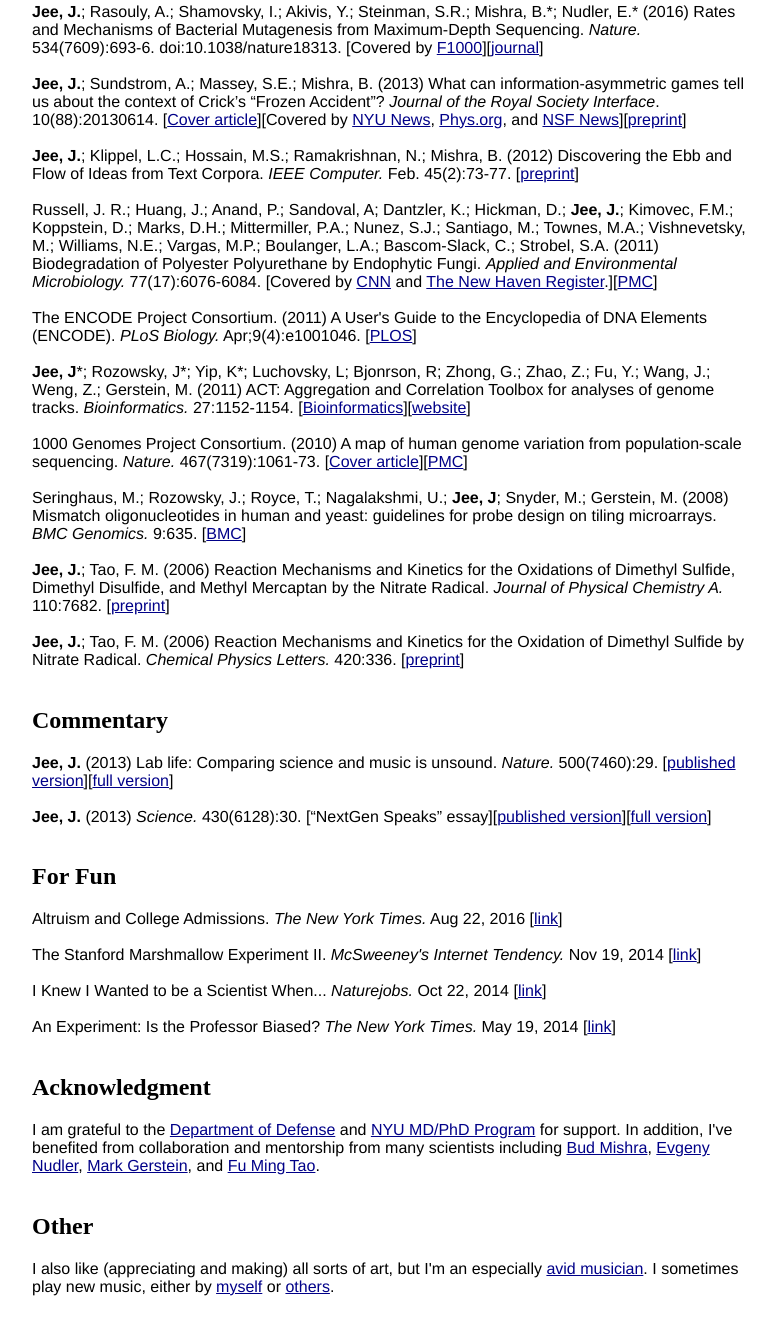
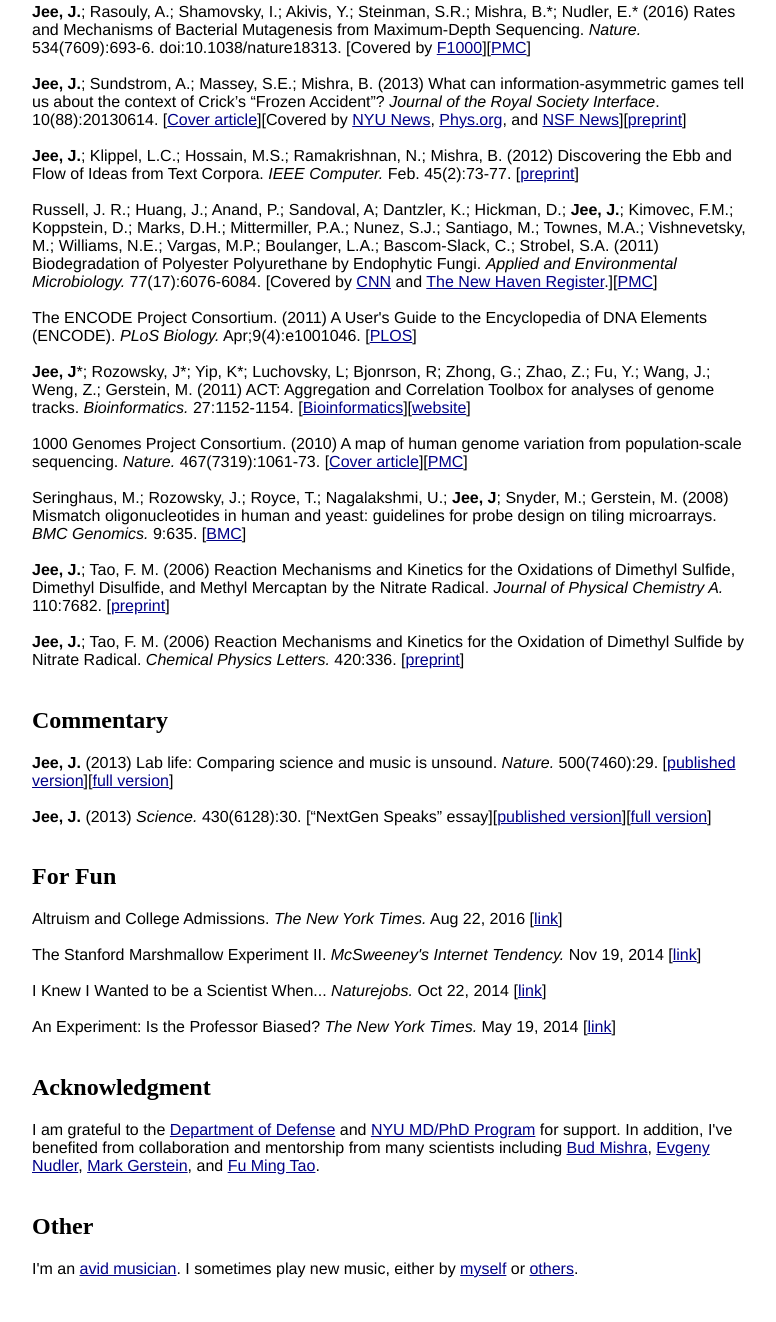
Before and after one commit to justinjee/justinjee.github.io, a plain HTML site: page index.html in a window 1280 px wide. Shown: the part 658-1980 px from the top of the page, without its empty margins (248-1024 px from the left). Drawn offline with Linux system fonts and the light colour scheme.

Commit message:
PMC version of nature paper

```diff
--- a/index.html
+++ b/index.html
@@ -37,7 +37,7 @@
 <p>I'm a <a href="https://scholar.google.com/citations?user=uOrFOugAAAAJ&hl=en">scientist</a>. Here you can find preprints or links to open access versions of all my work.</p>
 
 <h2>Research Publications</h2>
-<p><b>Jee, J.</b>; Rasouly, A.; Shamovsky, I.; Akivis, Y.; Steinman, S.R.; Mishra, B.*; Nudler, E.* (2016) Rates and Mechanisms of Bacterial Mutagenesis from Maximum-Depth Sequencing. <i>Nature.</i> 534(7609):693-6. doi:10.1038/nature18313. [Covered by <a href="http://f1000.com/prime/726446730">F1000</a>][<a href="http://www.nature.com/nature/journal/vaop/ncurrent/full/nature18313.html">journal</a>]</p><br>
+<p><b>Jee, J.</b>; Rasouly, A.; Shamovsky, I.; Akivis, Y.; Steinman, S.R.; Mishra, B.*; Nudler, E.* (2016) Rates and Mechanisms of Bacterial Mutagenesis from Maximum-Depth Sequencing. <i>Nature.</i> 534(7609):693-6. doi:10.1038/nature18313. [Covered by <a href="http://f1000.com/prime/726446730">F1000</a>][<a href="https://www.ncbi.nlm.nih.gov/pmc/articles/PMC4940094/">PMC</a>]</p><br>
 <p><b>Jee, J.</b>; Sundstrom, A.; Massey, S.E.; Mishra, B. (2013) What can information-asymmetric games tell us about the context of Crick&rsquo;s &ldquo;Frozen Accident&rdquo;? <i>Journal of the Royal Society Interface</i>. 10(88):20130614. [<a href="http://rsif.royalsocietypublishing.org/content/11/91.cover-expansion">Cover article</a>][Covered by <a href="http://www.nyu.edu/about/news-publications/news/2013/08/28/researchers-develop-model-of-near-optimal-genetic-code.html">NYU News</a>, <a href="http://phys.org/news/2013-08-near-optimal-genetic-code.html">Phys.org</a>, and <a href="http://www.nsf.gov/news/news_summ.jsp?cntn_id=128998&org=NSF&from=news">NSF News</a>][<a href="papers/gc_distribution.pdf">preprint</a>]</p><br>
 <p><b>Jee, J.</b>; Klippel, L.C.; Hossain, M.S.; Ramakrishnan, N.; Mishra, B. (2012) Discovering the Ebb and Flow of Ideas from Text Corpora. <i>IEEE Computer.</i> Feb. 45(2):73-77. [<a href="papers/culturomics_segm.pdf">preprint</a>]</p><br>
 <p>Russell, J. R.; Huang, J.; Anand, P.; Sandoval, A; Dantzler, K.; Hickman, D.; <b>Jee, J.</b>; Kimovec, F.M.; Koppstein, D.; Marks, D.H.; Mittermiller, P.A.; Nunez, S.J.; Santiago, M.; Townes, M.A.; Vishnevetsky, M.; Williams, N.E.; Vargas, M.P.; Boulanger, L.A.; Bascom-Slack, C.; Strobel, S.A. (2011) Biodegradation of Polyester Polyurethane by Endophytic Fungi. <i>Applied and Environmental Microbiology.</i> 77(17):6076-6084. [Covered by <a href = "http://www.cnn.com/2011/LIVING/08/04/fungus.eats.plastic/index.html?iref=allsearch">CNN</a> and <a href = "http://www.nhregister.com/articles/2011/08/02/news/new_haven/doc4e38a3be0000b202601933.txt?viewmode=fullstory">The New Haven Register</a>.][<a href="http://www.ncbi.nlm.nih.gov/pmc/articles/PMC3165411/">PMC</a>]</p><br>
@@ -63,7 +63,7 @@
 <p>I am grateful to the <a href="http://ndseg.asee.org">Department of Defense</a> and <a href="http://mdphd.med.nyu.edu">NYU MD/PhD Program</a> for support. In addition, I've benefited from collaboration and mentorship from many scientists including <a href="http://cs.nyu.edu/mishra/">Bud Mishra</a>, <a href="http://nudlerlab.info">Evgeny Nudler</a>, <a href="http://www.gersteinlab.org/">Mark Gerstein</a>, and <a href="https://scholar.google.com/citations?user=7NlvzkkAAAAJ&hl=en">Fu Ming Tao</a>.</p><br>
 
 <h2>Other</h2>
-<p>I also like (appreciating and making) all sorts of art, but I'm an especially <a href="blindfold.png">avid musician</a>. I sometimes play new music, either by <a href="http://www.youtube.com/watch?v=nMJZdftzCfw">myself</a> or <a href="http://www.youtube.com/watch?v=5GIwWtTJdv8">others</a>.</p><br>
+<p>I'm an <a href="blindfold.png">avid musician</a>. I sometimes play new music, either by <a href="http://www.youtube.com/watch?v=nMJZdftzCfw">myself</a> or <a href="http://www.youtube.com/watch?v=5GIwWtTJdv8">others</a>.</p><br>
 
 </div>
 
```
